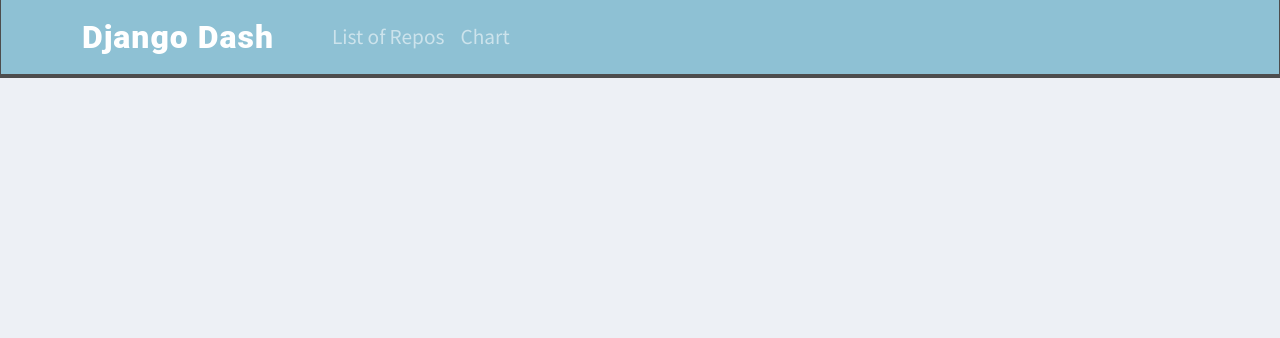
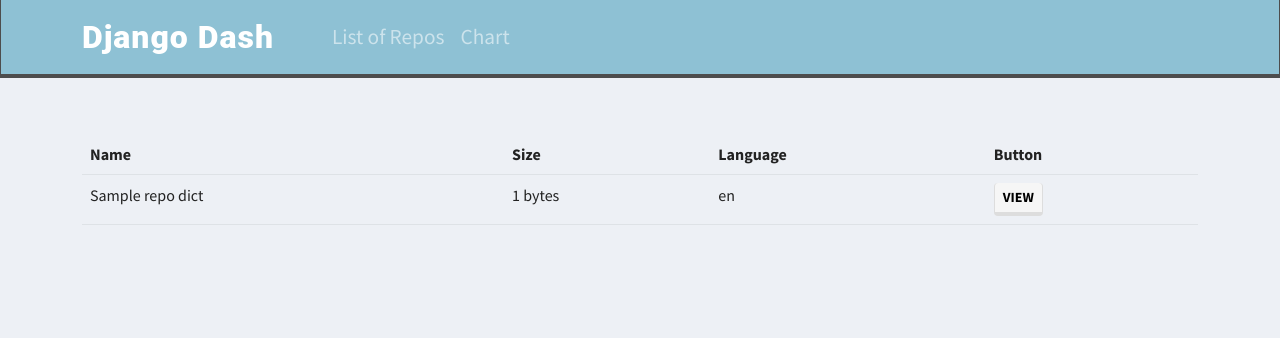
Before and after one commit to jyanpico/Django-Dash, a Python web app: template templates/all.html in a window 1280 px wide. Shown: the top 338 px of the page. Run offline with Jinja, Linux system fonts and the light colour scheme; the template is opened without the code that fills it: most values are stand-ins (such as "Sample title", 1, 10 or a date in 2020).

Commit message:
updated files with chart and tables

```diff
--- a/templates/all.html
+++ b/templates/all.html
@@ -4,4 +4,25 @@
 
 {% block content %}
 
+<table class ='table mt-5'>
+    <thead>
+    <tr>
+        <th scope="col">Name</th>
+        <th scope="col">Size</th>
+        <th scope="col">Language</th>
+        <th scope="col">Button</th>
+    </tr>
+    </thead>
+        <tbody>
+        {% for repo_dict in github_repos %}
+            <tr>
+                <td scope="row">{{ repo_dict.name }}</td>
+                <td scope="row">{{ repo_dict.size }} bytes</td>
+                <td scope="row">{{ repo_dict.language }}</td>
+                <td><a class="btn btn-light btn-sm" href="{{ repo_dict.url }}" target="_blank">View</a></td>
+            </tr>
+        {% endfor %}
+    </tbody>
+</table>
+
 {% endblock content %}
--- a/templates/base.html
+++ b/templates/base.html
@@ -17,7 +17,6 @@
 
     <style>
 
-        /* Let's make our logo look like You-Know-Who's */
         .navbar-brand {
             font-family: Roboto, Helvetica;
             font-weight: 800;
@@ -68,12 +67,12 @@
             <div class="collapse navbar-collapse" id="navbarSupportedContent">
                 <ul class="navbar-nav me-auto">
                     <li class="nav-item">
-                        <!-- update href-->
-                        <a class="nav-link" href="">List of Repos</a>
+                        <!-- update href to heroku link-->
+                        <a class="nav-link" href="all/">List of Repos</a>
                     </li>
                     <li class="nav-item">
-                        <!-- update href-->
-                        <a class="nav-link" href="">Chart</a>
+                        <!-- update href to heroku link-->
+                        <a class="nav-link" href="chart/">Chart</a>
                     </li>
                 </ul>
             </div>
@@ -81,19 +80,30 @@
 
     </div>
 
-    <div class="container">
+    <div class="container pt-2">
 
-      {% if messages %}
-          {% for message in messages %}
-              <div class="alert {% if message.tags %}alert-{{ message.tags }}{% endif %}">{{ message }}</div>
-          {% endfor %}
-      {% endif %}
+    {% block content %}
+    {% endblock content %}
 
-      {% block content %}
-        <p>Use this document as a way to quick start any new project.</p>
-      {% endblock content %}
 
-    </div>
+    <!--
+
+        <h1>Welcome to Django Dash</h1>
+
+        <p>This is my Homework Submission for Kickstart Coding!</p>
+
+        <div class="p-5 m-5 shadow">
+            <p>Learn more about our repos:</p>
+
+            <a class="btn btn-lg btn-secondary" href="all/">List of all our repos</a>
+            <a class="btn btn-lg btn-success" href="chart/">Repos graphed by size</a>
+            <a class="btn btn-lg btn-primary" href="https://www.youtube.com/watch?v=dQw4w9WgXcQ">Defintely not a Rick Roll!</a>
+        </div>
+
+        </div>
+
+
+    </div>  -->
 
 
     {% block javascript %}
--- a/templates/chart.html
+++ b/templates/chart.html
@@ -3,5 +3,8 @@
 {% block title%} Django-Dash All {% endblock %}
 
 {% block content %}
+<h1> Repos by Size </h1>
+
+<embed type="image/svg+xml" src="{{ rendered_chart_svg_as_datauri|safe }}" />
 
 {% endblock content %}
--- a/urls.py
+++ b/urls.py
@@ -5,6 +5,6 @@
 # In this example, we've separated out the views.py into a new file
 urlpatterns = [
     path('', views.index),
-    path('all', views.all),
-    path('chart', views.chart),
+    path('all/', views.all),
+    path('chart/', views.chart),
 ]
```
Also changed, not shown: views.py (+18 -7 lines), 2 other files.
